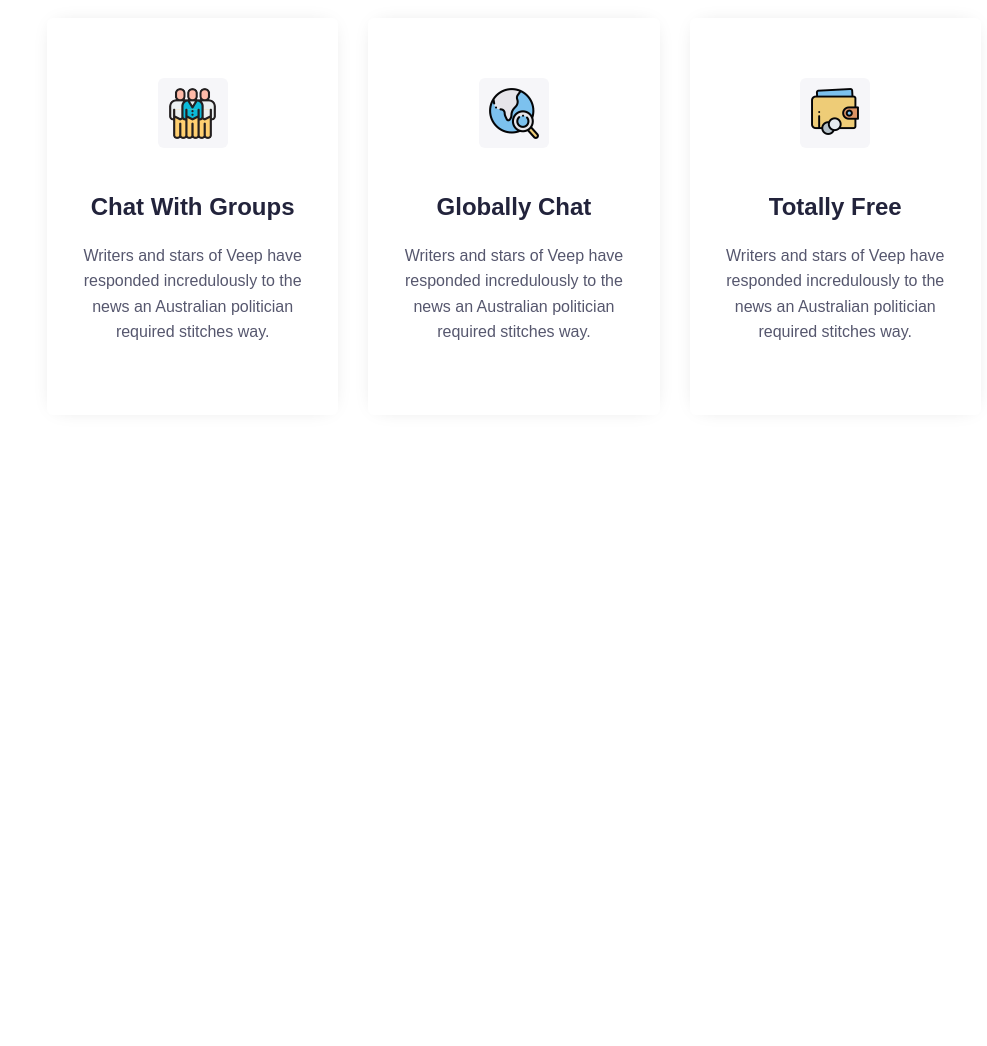
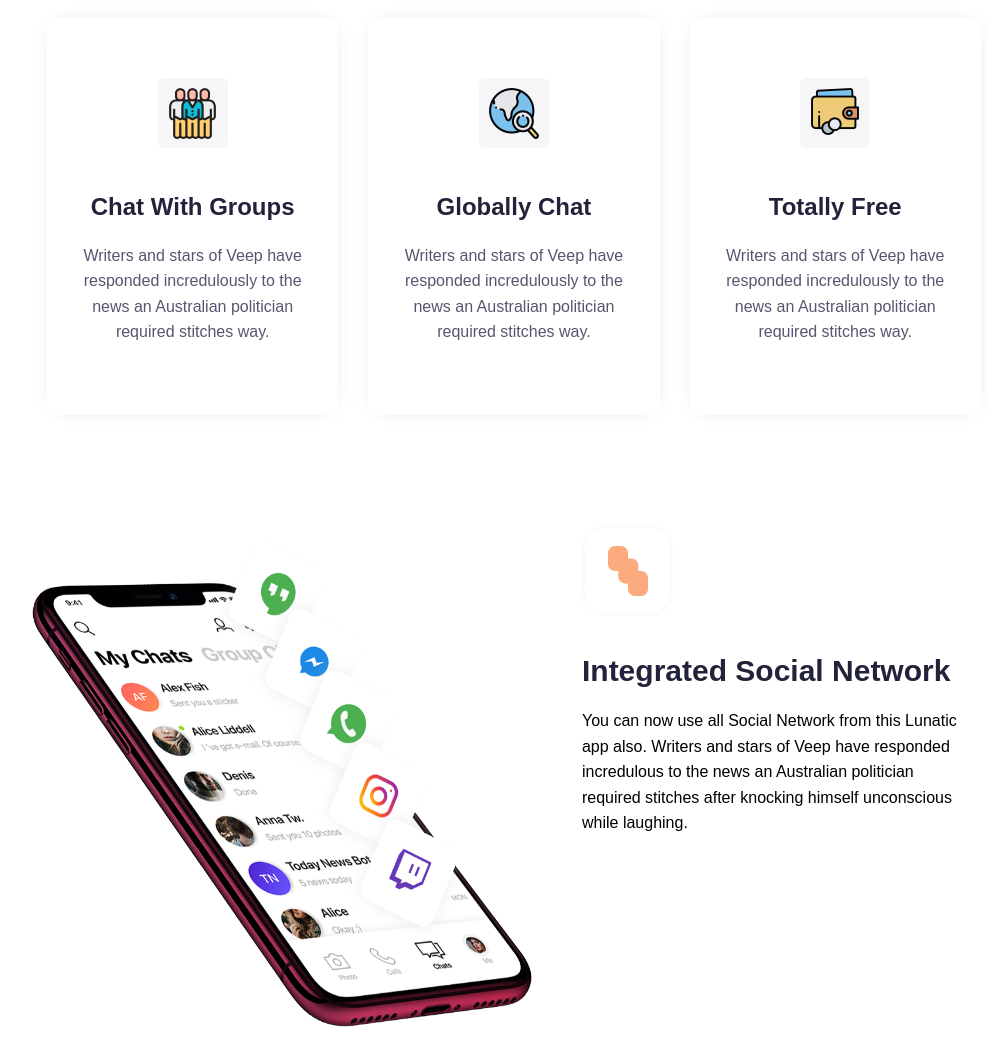
Before and after one commit to Akrutipatel2411/Web-Lunatic, a plain HTML site: page index.html in a window 1280 px wide. Shown: the part 1015-2061 px from the top of the page, without its empty margins (126-1113 px from the left). Before the commit the page ends 1460 px from the top, so only its background shows below. Drawn offline with Linux system fonts and the light colour scheme; a web font is replaced by a local one.

Commit message:
images and pera added

```diff
--- a/css/style.css
+++ b/css/style.css
@@ -197,7 +197,7 @@ h1,h2,h3,h4,h5,h6
 }
 .reason-parent
 {
-    padding: 15px;
+    padding: 15px 15px;
     width: 33.33%;
     float: left;
 }
@@ -242,3 +242,40 @@ h1,h2,h3,h4,h5,h6
 
 /*    padding: 0px 30px 20px 30px;*/
 }
+.social-section
+{
+    width: 100%;
+    padding-top: 80px;
+    background-color: white;
+    background-size: auto 70%;
+}
+.soc
+{
+    overflow: auto;
+}
+.soc-mob
+{
+    float: left;
+    width: 50%;
+    padding: 15px;
+}
+.soc-cont
+{
+    float: left;
+    width: 41.66%;
+    padding: 0px 15px;
+    margin-left: 5.33%;
+}
+.soc-img
+{
+    width: 30%;
+    margin-bottom: 30px;
+}
+.soc-h3
+{
+    font-size: 30px;
+    font-weight: 700;
+    color: #22233b;
+    margin-bottom: 15px;
+    line-height: 1.4em;
+}
--- a/index.html
+++ b/index.html
@@ -118,5 +118,20 @@
         </div>
     </div>
 </section>
+<!--social-section-->
+<section class="social-section">
+    <div class="container soc">
+        <div class="soc-mob">
+            <img src="images/mobile-1.png" alt=""  width="500px" height="487px">
+        </div>
+        <div class="soc-cont">
+            <div class="soc-img">
+                <img src="images/about-logo.png" alt="">
+            </div>
+            <h3 class="soc-h3">Integrated Social Network</h3>
+            <p class="ser-pera">You can now use all Social Network from this Lunatic app also. Writers and stars of Veep have responded incredulous to the news an Australian politician required stitches after knocking himself unconscious while laughing.</p>
+        </div>
+    </div>
+</section>
 </body>
 </html>
```
Also changed, not shown: images/about-logo.png (added), images/mobile-1.png (added).
